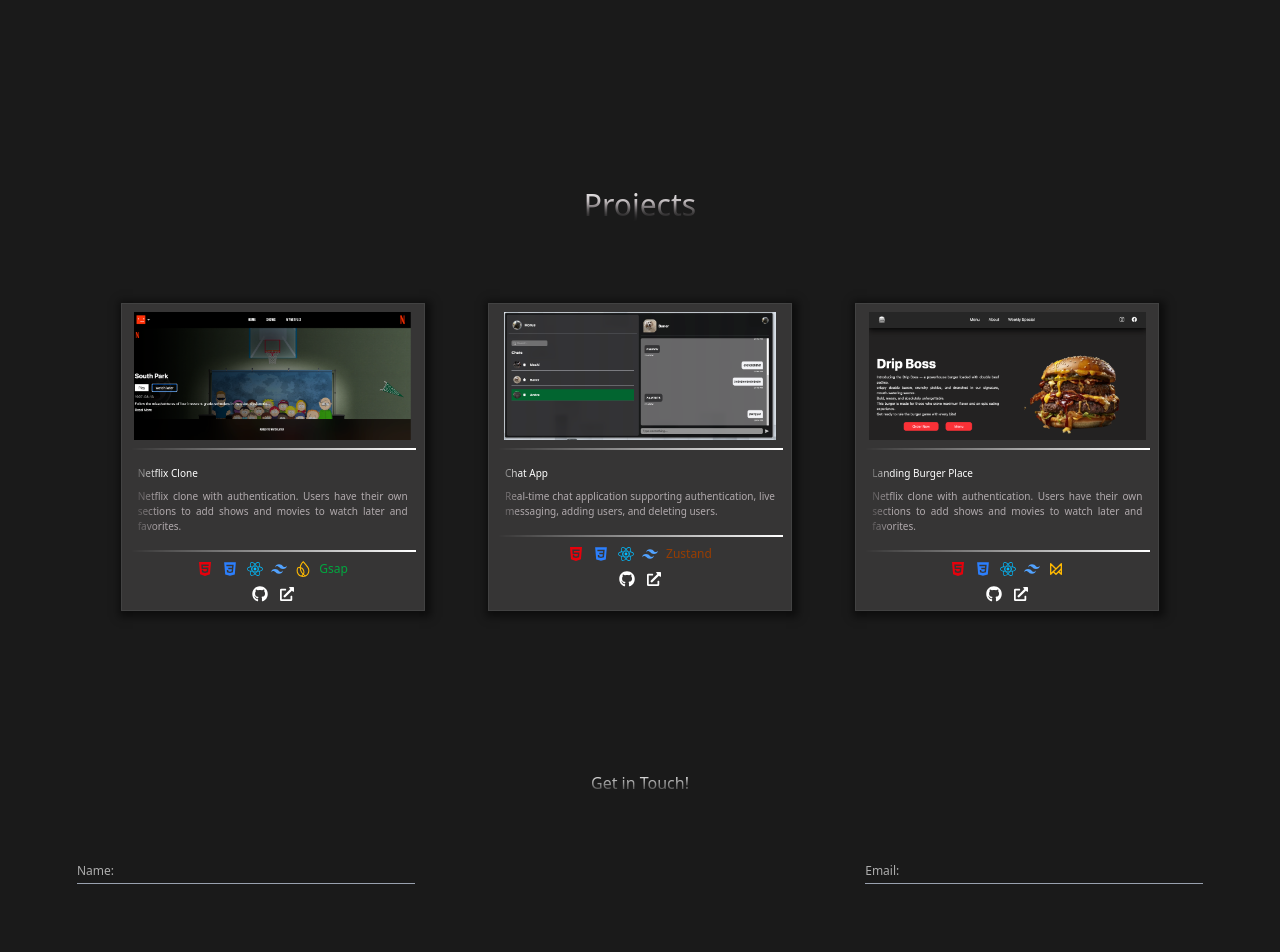
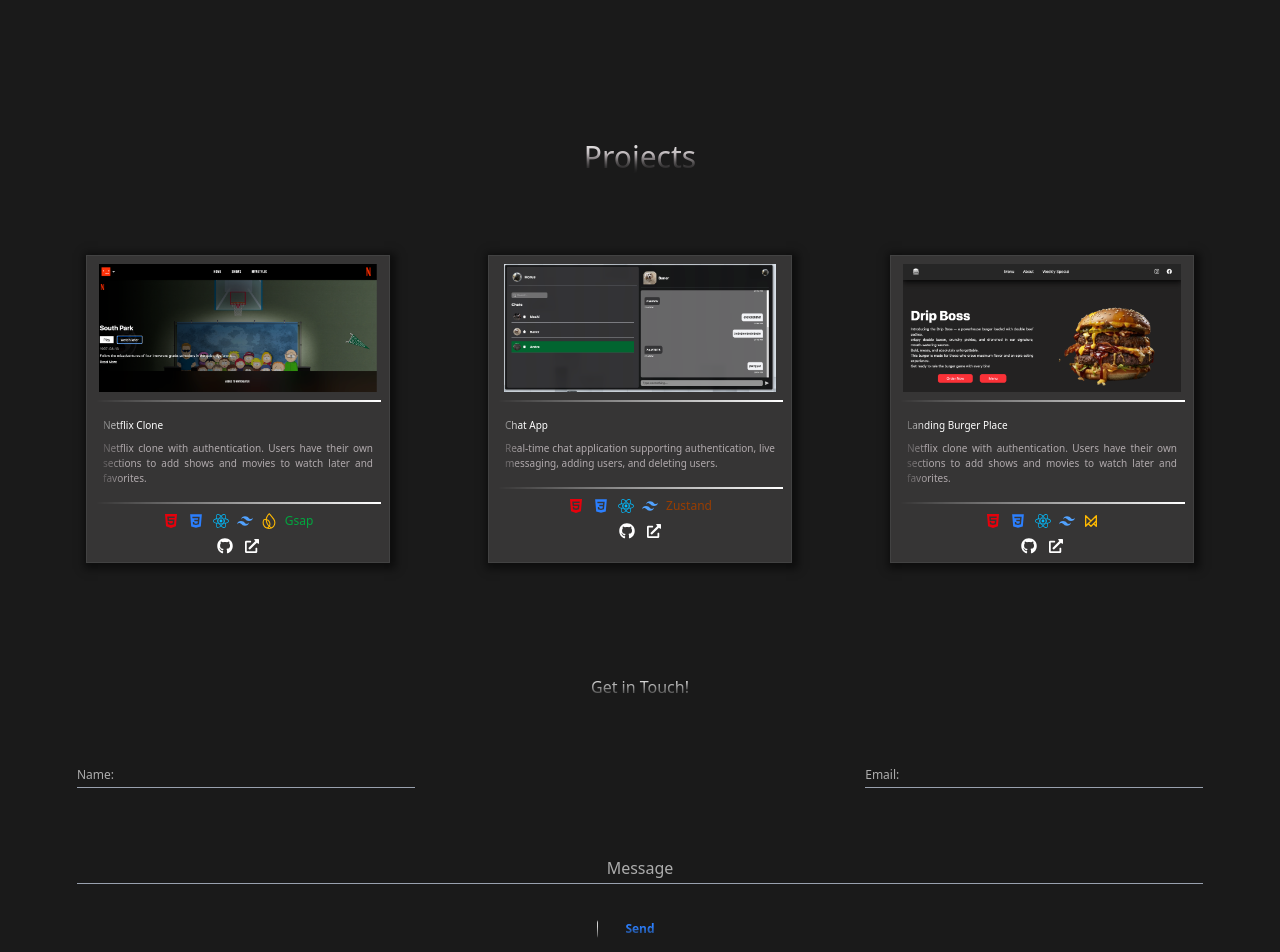
Before and after one commit to Juanagudelo9007/portfolio-react, a React (Vite) app in the folder Frontend/React/projects/portfolio-react/: page / in a window 1280 px wide. Shown: the part 740-1692 px from the top of the page. Built offline with nearby package versions, Linux system fonts and the light colour scheme.

Commit message:
testing layout changes and cli commands for vercel prod

```diff
--- a/Frontend/React/projects/portfolio-react/src/components/Contact.jsx
+++ b/Frontend/React/projects/portfolio-react/src/components/Contact.jsx
@@ -94,7 +94,7 @@ const Contact = () => {
               Message
             </label>
           </div>
-          <button className="relative px-6 py-1 border border-black bg-white mask-b-from-40% sm:bg-transparent sm:border-transparent  overflow-hidden group cursor-pointer rounded-md text-xs font-bold tracking-normal transition-all active:scale-65 duration-500">
+          <button className="relative px-7 py-1 border border-black bg-white mask-b-from-40% sm:bg-transparent sm:border-transparent  overflow-hidden group cursor-pointer rounded-md text-xs font-bold tracking-normal transition-all active:scale-65 duration-500">
             <span className="absolute inset-0 -translate-x-full group-hover:translate-x-0 bg-white   transition-transform duration-400 rounded-md"></span>
             <span className="relative z-10 text-blue-500 transition-colors duration-400  capitalize text-xs">
               send
--- a/Frontend/React/projects/portfolio-react/src/components/Projects.jsx
+++ b/Frontend/React/projects/portfolio-react/src/components/Projects.jsx
@@ -10,13 +10,13 @@ import { TbBrandFramerMotion } from "react-icons/tb";
 
 const Projects = () => {
   return (
-    <div className="text-white w-full p-12" id="projects">
+    <div className="text-white w-full " id="projects">
       <h1 className="text-center text-transparent mb-10 text-3xl  bg-clip-text bg-linear-to-t from-[black_10%] via-[#B1AAAD] to-white mask-b-from-40% ">
         Projects
       </h1>
       <div
         id="container"
-        className="w-full grid grid-col-1 sm:grid-cols-2 md:grid-cols-3  gap-6 md:gap-4 lg:gap-2 justify-items-center p-10"
+        className="w-full  grid grid-col-1 sm:grid-cols-2 md:grid-cols-3  gap-10 lg:gap-4 justify-items-center p-10"
       >
         <div
           id="card1"
```
